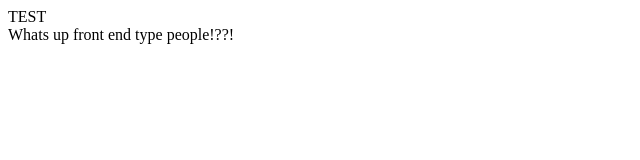
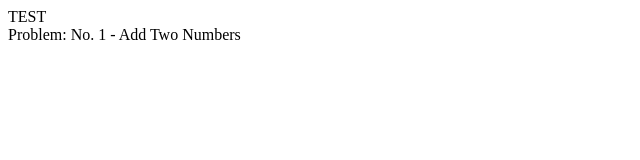
Before and after one commit to AlgoSync/algosync, a React app in the folder client/: page / in a window 1280 px wide. Shown: the top 160 px of the page, without its empty margins (0-640 px from the left). Built offline with nearby package versions, Linux system fonts and the light colour scheme.

Commit message:
redux is in

```diff
--- a/client/package.json
+++ b/client/package.json
@@ -11,9 +11,11 @@
   "author": "",
   "license": "ISC",
   "dependencies": {
+    "@reduxjs/toolkit": "^1.9.5",
     "axios": "^1.4.0",
     "react": "^18.2.0",
     "react-dom": "^18.2.0",
+    "react-redux": "^8.1.2",
     "redux-devtools-extension": "^2.13.9"
   },
   "devDependencies": {
--- a/client/src/App.jsx
+++ b/client/src/App.jsx
@@ -1,7 +1,12 @@
 import React from "react";
+import { ProblemDisplay } from "./components/problemDisplay";
 
 const App = () => {
-  return <div>Whats up front end type people!??!</div>;
+  return (
+    <div>
+      <ProblemDisplay />
+    </div>
+  );
 };
 
 export default App;
--- /dev/null
+++ b/client/src/components/problemDisplay.jsx
@@ -0,0 +1,12 @@
+import React from "react";
+import { useSelector, useDispatch } from "react-redux";
+export const ProblemDisplay = () => {
+  const problem = useSelector((state) => state.workingProblem);
+  const dispatch = useDispatch();
+
+  return (
+    <div>
+      Problem: No. {problem.question_id} - {problem.question_title}
+    </div>
+  );
+};
--- a/client/src/index.js
+++ b/client/src/index.js
@@ -1,8 +1,13 @@
 import React from "react";
 import ReactDOM from "react-dom/client";
 import "./index.css";
-
+import { Provider } from "react-redux";
+import store from "./store";
 import App from "./App";
 
 const root = ReactDOM.createRoot(document.getElementById("root"));
-root.render(<App />);
+root.render(
+  <Provider store={store}>
+    <App />
+  </Provider>
+);
--- /dev/null
+++ b/client/src/state/logDisplay.js
@@ -0,0 +1,22 @@
+import { createSlice } from "@reduxjs/toolkit";
+import { logout } from "./userSlice";
+export const problemLogDisplaySlice = createSlice({
+  initialState: [],
+  name: "problemLogDisplay",
+  reducers: {
+    setProblemLogDisplay: (state, action) => {
+      state.push(...action.payload);
+    },
+  },
+  extraReducers: (builder) => {
+    builder
+      .addCase(logout, (state) => {
+        state = [];
+      })
+      .addDefaultCase((state, action) => {});
+  },
+});
+
+export const { setProblemLogDisplay } = problemLogDisplaySlice.actions;
+
+export default problemLogDisplaySlice.reducer;
--- /dev/null
+++ b/client/src/state/problemsLog.js
@@ -0,0 +1,24 @@
+import { createSlice } from "@reduxjs/toolkit";
+import { logout } from "./userSlice";
+// state for problems
+// const logout = createAction("logout");
+export const problemLogSlice = createSlice({
+  name: "problemLog",
+  initialState: [],
+  reducers: {
+    setProblemLog: (state, action) => {
+      state.push(...action.payload);
+    },
+  },
+  extraReducers: (builder) => {
+    builder
+      .addCase(logout, (state) => {
+        state = [];
+      })
+      .addDefaultCase((state, action) => {});
+  },
+});
+
+export const { setProblemLog } = problemLogSlice.actions;
+
+export default problemLogSlice.reducer;
--- /dev/null
+++ b/client/src/state/userSlice.js
@@ -0,0 +1,18 @@
+import { createSlice } from "@reduxjs/toolkit";
+// handle state for logged-in user
+export const userSlice = createSlice({
+  name: "user",
+  initialState: "",
+  reducers: {
+    login: (state, action) => {
+      state = action.payload;
+    },
+    logout: (state) => {
+      state = "";
+    },
+  },
+});
+
+export const { login, logout } = userSlice.actions;
+
+export default userSlice.reducer;
--- /dev/null
+++ b/client/src/state/workingProblem.js
@@ -0,0 +1,22 @@
+import { createSlice } from "@reduxjs/toolkit";
+import { logout } from "./userSlice"; // import the action to give the reducer functionality to match it
+export const problemSlice = createSlice({
+  name: "workingProblem",
+  initialState: { question_id: 1, question_title: "Add Two Numbers" },
+  reducers: {
+    setProblem: (state, action) => {
+      state = action.payload;
+    },
+  },
+  extraReducers: (builder) => {
+    builder
+      .addCase(logout, (state) => {
+        state = {};
+      })
+      .addDefaultCase((state, action) => {});
+  },
+});
+
+export const { setProblem } = problemSlice.actions;
+
+export default problemSlice.reducer;
--- a/client/src/store.js
+++ b/client/src/store.js
@@ -0,0 +1,14 @@
+import { configureStore } from "@reduxjs/toolkit";
+import userReducer from "./state/userSlice";
+import logDisplayReducer from "./state/logDisplay";
+import logReducer from "./state/problemsLog";
+import problemReducer from "./state/workingProblem";
+const store = configureStore({
+  reducer: {
+    user: userReducer,
+    displayProblems: logDisplayReducer,
+    problemsLog: logReducer,
+    workingProblem: problemReducer,
+  },
+});
+export default store;
```
Also changed, not shown: 2 other files (tests, documents, lock files or other folders).
